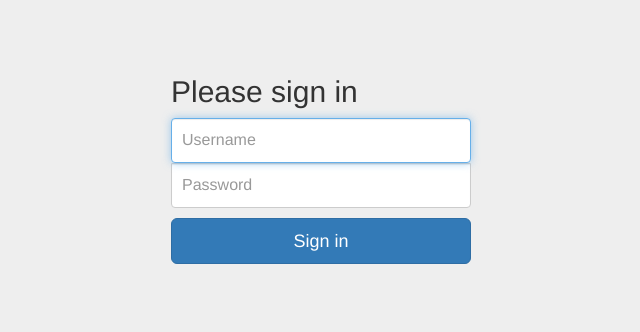
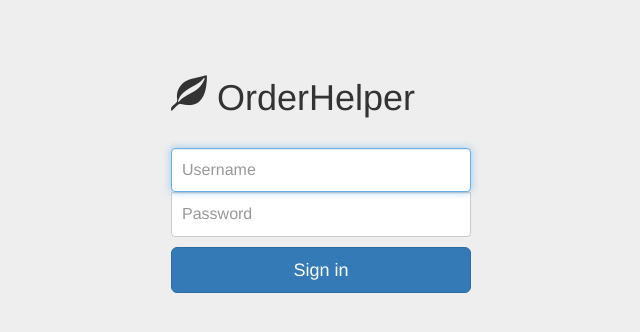
Before and after one commit to eduarde/OrderHelperApp, a Django app: page / in a window 1280 px wide. Shown: the top 332 px of the page, without its empty margins (319-959 px from the left). Run offline with Django 3.2, Linux system fonts and the light colour scheme; some libraries are stand-ins or nearby versions.

Commit message:
Small change login

```diff
--- a/orderhelper/templates/registration/login.html
+++ b/orderhelper/templates/registration/login.html
@@ -20,7 +20,7 @@
 
 
       <form method="post" class="form-signin">{% csrf_token %}
-        <h2 class="form-signin-heading">Please sign in</h2>
+        <h1 class="form-signin-heading"><span class="glyphicon glyphicon-leaf"  aria-hidden="true"></span>   OrderHelper</h1> <br />
         <label for="id_username" class="sr-only">Username</label>
         <td>{{ form.username|add_class:"form-control"|attr:"placeholder:Username" }}</td>
         <label for="inputPassword" class="sr-only">Password</label>
```
